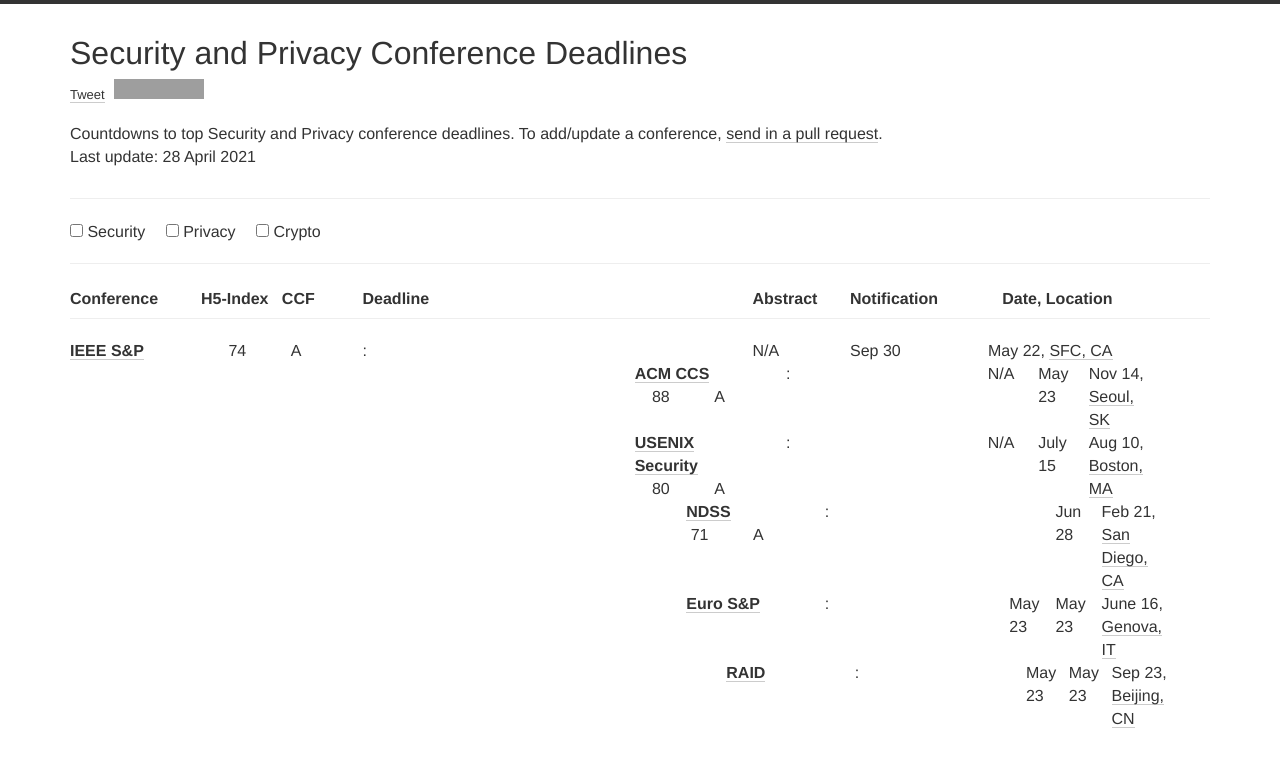
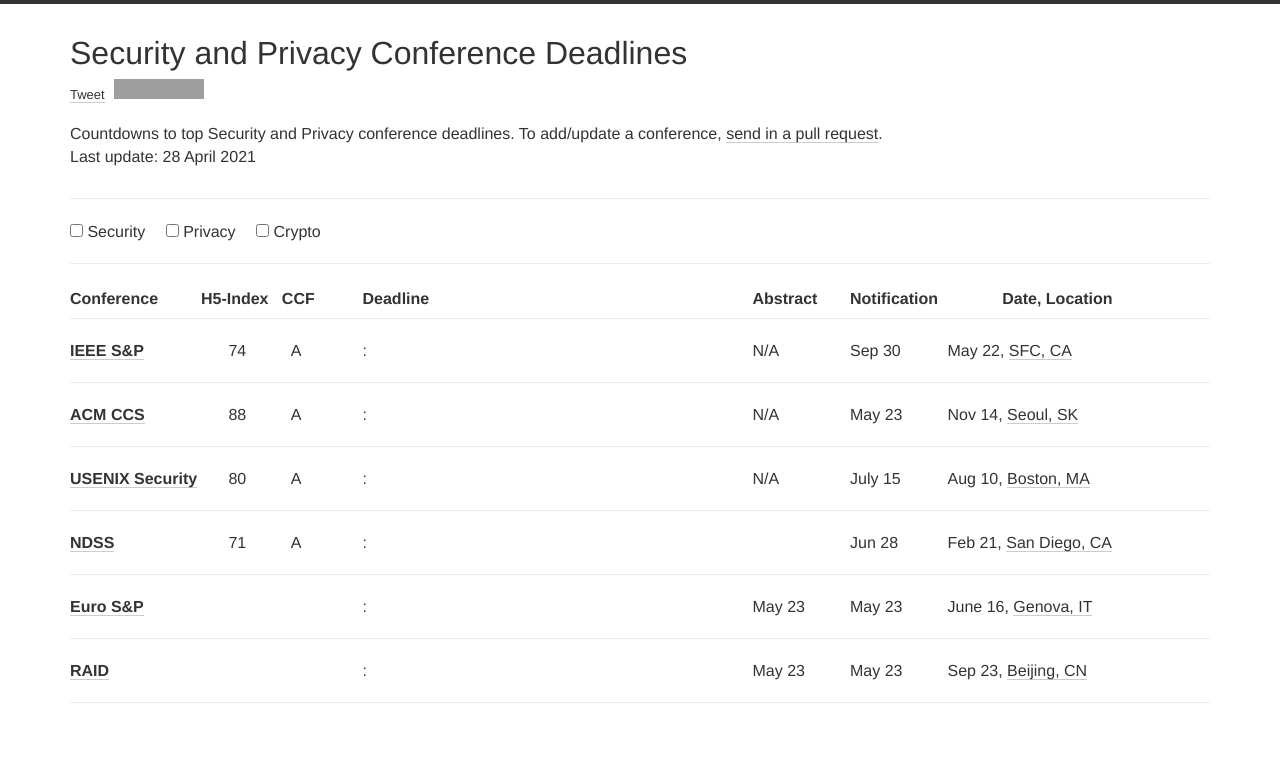
Before and after one commit to jianghaizhi/conference, a Jekyll site: the page built from index.html, in a window 1280 px wide. Shown: the top 767 px of the page. Built offline with Jekyll 4.4.1, drawn with Linux system fonts in a browser that asks for light colours; nearby versions of some CDN libraries; comment, search, counter and statistics services are not loaded; grey boxes are pictures that could not be loaded.

Commit message:
Update index.html

```diff
--- a/index.html
+++ b/index.html
@@ -78,7 +78,7 @@
                 {{conf.notification}}
               </div>
              <div class="col-xs-12 col-md-2">
-                <font style="float:right">{{conf.month}} {{conf.date}}, <a target="black" href="http://maps.google.com/?q={{conf.place}}">{{conf.place}}</a><font>
+                {{conf.month}} {{conf.date}}, <a target="black" href="http://maps.google.com/?q={{conf.place}}">{{conf.place}}</a>
               </div>
 
           </div>
```
